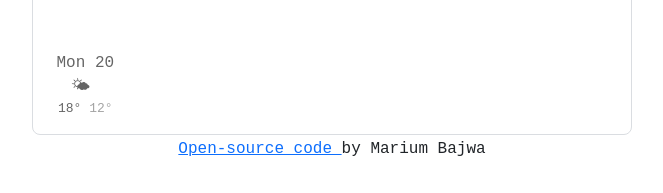
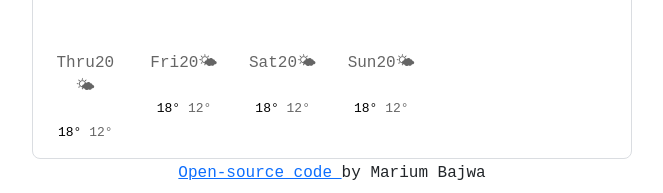
Before and after one commit to Mjb222/Weather-App-M, a plain HTML site: page index.html in a window 1280 px wide. Shown: the part 221-414 px from the top of the page, without its empty margins (308-971 px from the left). Drawn offline with nearby package versions, Linux system fonts and the light colour scheme; no server answers.

Commit message:
forecast JS inject

```diff
--- a/index.html
+++ b/index.html
@@ -71,24 +71,8 @@
 </ul>
 
 </br>
-<div class = "w-forecast">
-      <div class="row">
-          <div class="col-2">
-            <div class = "w-date">
-            Mon 20
-            🌤
-              <img src ="" alt =""
-              width = "36" />
-              <div class = "w-temp">
-                <span class = "w-temp-max">
-                  18°
-                </span> <span class = "w-temp-min">
-               12°
-               </span>
-                  </div>
-                   </div>
-                    </div>
-                   </div>
+<div class = "w-forecast" id= "forecast">
+
        </div>
       </div>
       </div>
--- a/src/javascript/index.js
+++ b/src/javascript/index.js
@@ -22,7 +22,34 @@ function formatDate(date) {
   let day = days[dayIndex];
   return `${days[dayIndex]} ${hours}:${minutes}`;
 }
+function displayForecast() {
+  let forecastElement = document.querySelector("#forecast");
+  let forecastHTML = `<div class="row">`;
+  let days = ["Thru", "Fri", "Sat", "Sun"];
+  days.forEach(function (day) {
+    forecastHTML =
+      forecastHTML +
+      `
+          <div class="col-2">
+            <div class = "w-date">${day}20🌤 </div>
+              <img src ="" alt =""
+              width = "36" />
+              <div class = "w-temp">
+                <span class = "w-temp-max">
+                  18°
+                </span> <span class = "w-temp-min">
+               12°
+               </span>
+                  </div>
+                   </div>
 
+
+                   `;
+  });
+
+  forecastHTML = forecastHTML + `</div>`;
+  forecastElement.innerHTML = forecastHTML;
+}
 let dateElement = document.querySelector("#date");
 let currentTime = new Date();
 dateElement.innerHTML = formatDate(currentTime);
@@ -82,6 +109,7 @@ let button = document.querySelector(".button");
 button.addEventListener("click", getCurrentPosition);
 
 search("New York");
+displayForecast();
 
 function convertToFahrenheit(event) {
   event.preventDefault();
```
